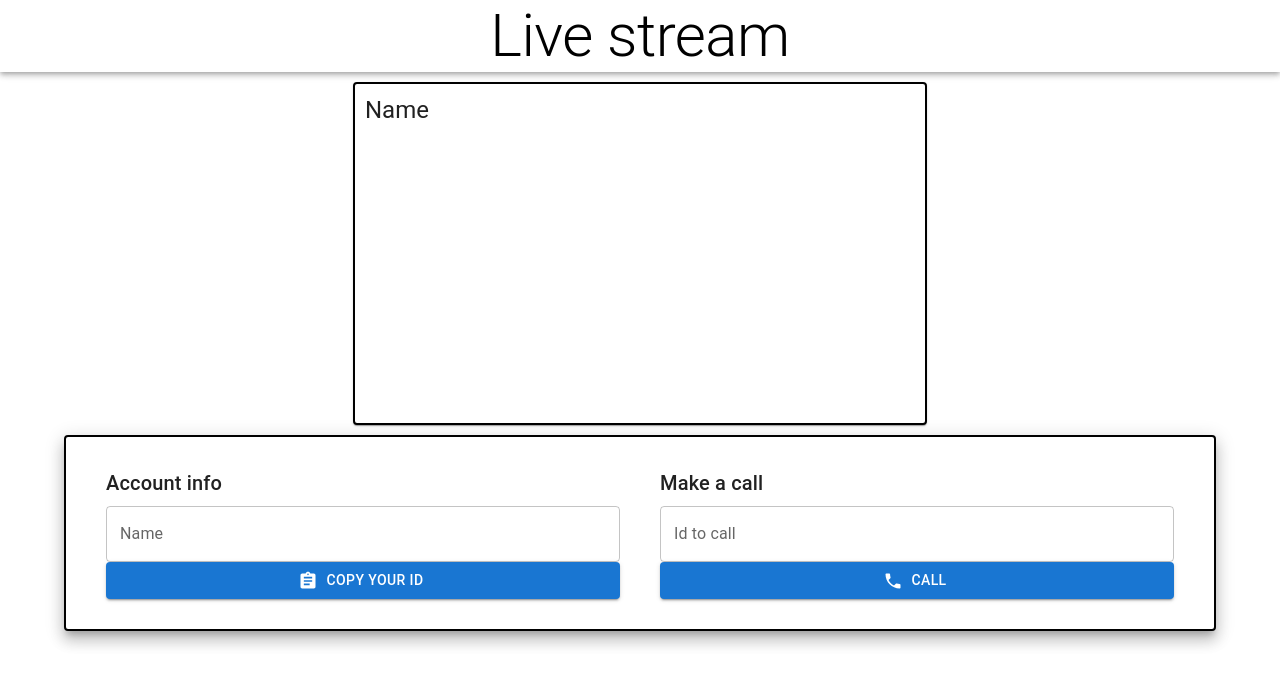
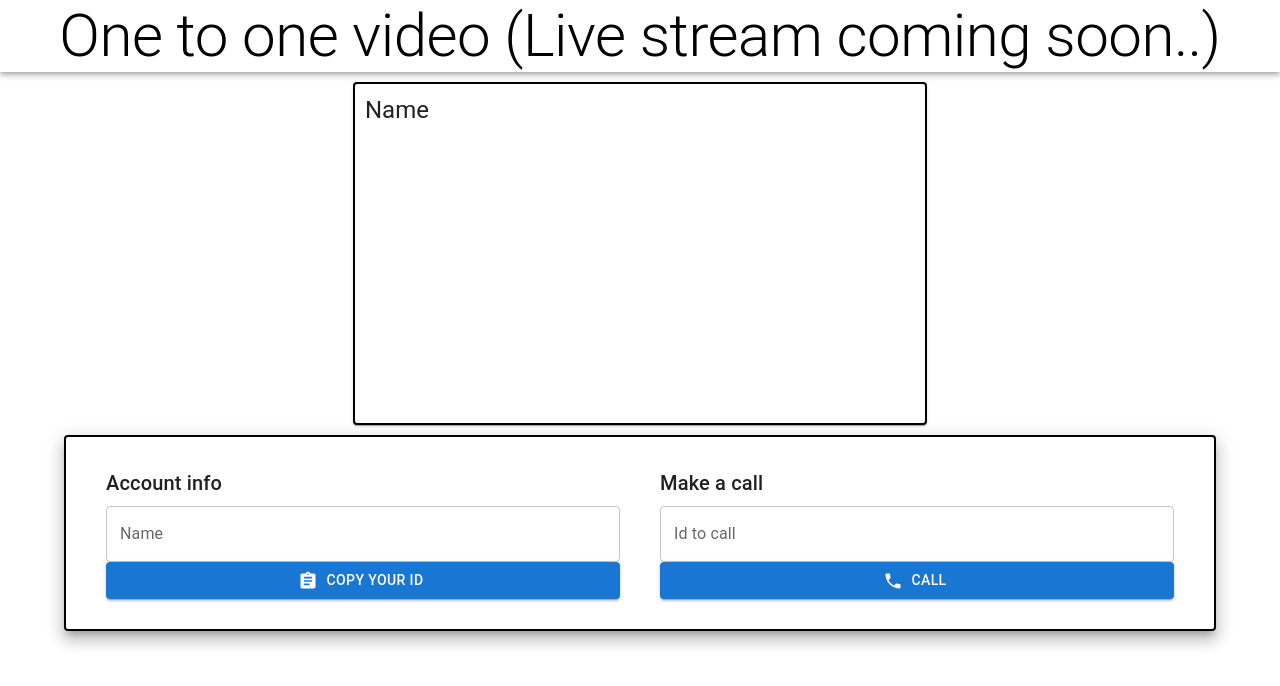
Before and after one commit to dharmendra94/live-stream-react-ts, a React (Create React App) app: page / in a window 1280 px wide. Shown: the top 686 px of the page. Built offline with nearby package versions, Linux system fonts and the light colour scheme; no server answers.

Commit message:
feat: update title

```diff
--- a/src/App.tsx
+++ b/src/App.tsx
@@ -12,7 +12,7 @@ function App() {
     return (
         <div>
             <AppBar position="static" color="inherit">
-                <Typegraphy variant="h2" align="center">Live stream</Typegraphy>
+                <Typegraphy variant="h2" align="center">One to one video (Live stream coming soon..)</Typegraphy>
             </AppBar>
             <VideoPlayer></VideoPlayer>
             <Options>
```
